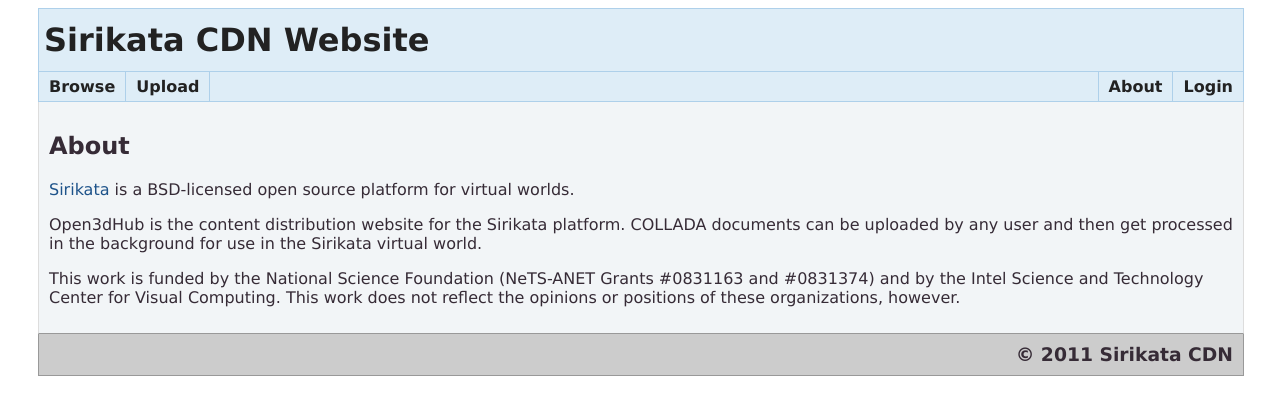
After one commit to sirikata/sirikata-cdn, a Django app: template sirikata-cdn/templates/misc/about.html in a window 1280 px wide. The commit adds this page. Shown: the top 415 px of the page. Run offline with Django 3.2, Linux system fonts and the light colour scheme; the template is opened without the code that fills it, so the values that code supplies are empty; parts of the project's set-up code (start-up, migrations or seed data) failed here and were passed over.

Commit message:
Added about page

```diff
--- /dev/null
+++ b/sirikata-cdn/misc/views.py
@@ -0,0 +1,5 @@
+from django.template import RequestContext
+from django.shortcuts import render_to_response
+
+def about(request):
+    return render_to_response('misc/about.html', [], context_instance = RequestContext(request))
--- a/sirikata-cdn/templates/base.html
+++ b/sirikata-cdn/templates/base.html
@@ -43,6 +43,7 @@
     </div>
     <div id="useractions">
         <ul id="useractionlist">
+            <li><a href="{% url misc.views.about %}">About</a>
             {% if request.user.is_authenticated %}
                 <li><a href="/uploads/">My Uploads</a></li>
                 <li><a href="{% url users.views.profile request.user.username %}">{{ request.user.username }}</a></li>
--- /dev/null
+++ b/sirikata-cdn/templates/misc/about.html
@@ -0,0 +1,23 @@
+{% extends "base.html" %}
+
+{% block title %}{{ block.super }} | About{% endblock title %}
+
+{% block main_content %}
+
+<h2>About</h2>
+
+<div>
+<p><a href="http://sirikata.com/">Sirikata</a> is a BSD-licensed open source
+platform for virtual worlds.</p>
+
+<p>Open3dHub is the content distribution website for the Sirikata platform.
+COLLADA documents can be uploaded by any user and then get processed in the
+background for use in the Sirikata virtual world.</p>
+
+<p>This work is funded by the National Science Foundation (NeTS-ANET Grants
+#0831163 and #0831374) and by the Intel Science and Technology Center for
+Visual Computing. This work does not reflect the opinions or positions of
+these organizations, however.</p>
+</div>
+
+{% endblock main_content %}
--- a/sirikata-cdn/urls.py
+++ b/sirikata-cdn/urls.py
@@ -26,6 +26,7 @@
     (r'^$', 'content.views.browse'),
     (r'^profile/(?P<username>\w+)$', 'users.views.profile'),
     (r'^api/search$', 'content.views.search_json'),
+    (r'^about/$', 'misc.views.about'),
     (r'^search$', 'content.views.search'),
 )
 
```
Also changed, not shown: sirikata-cdn/misc/__init__.py (added).
